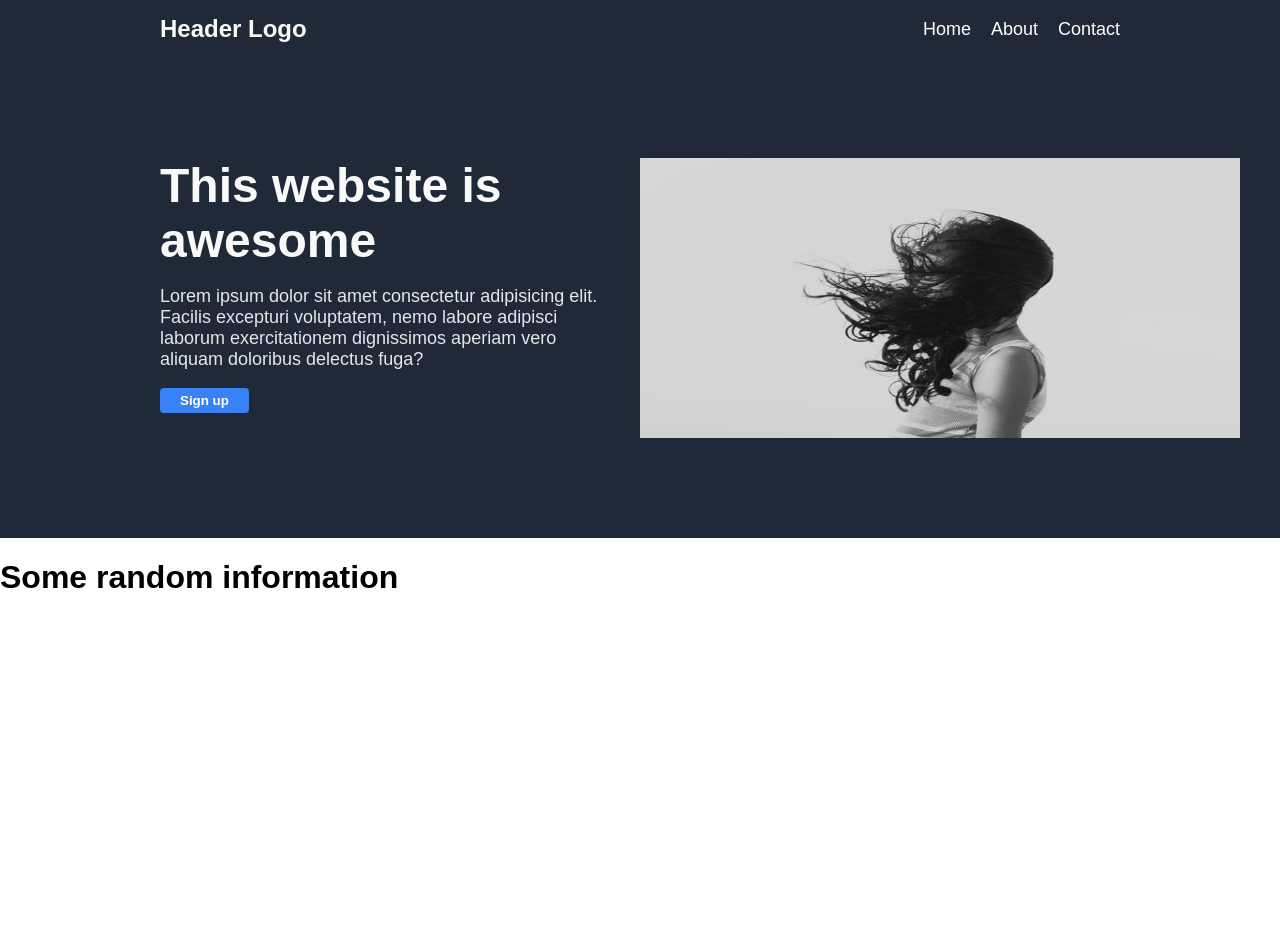
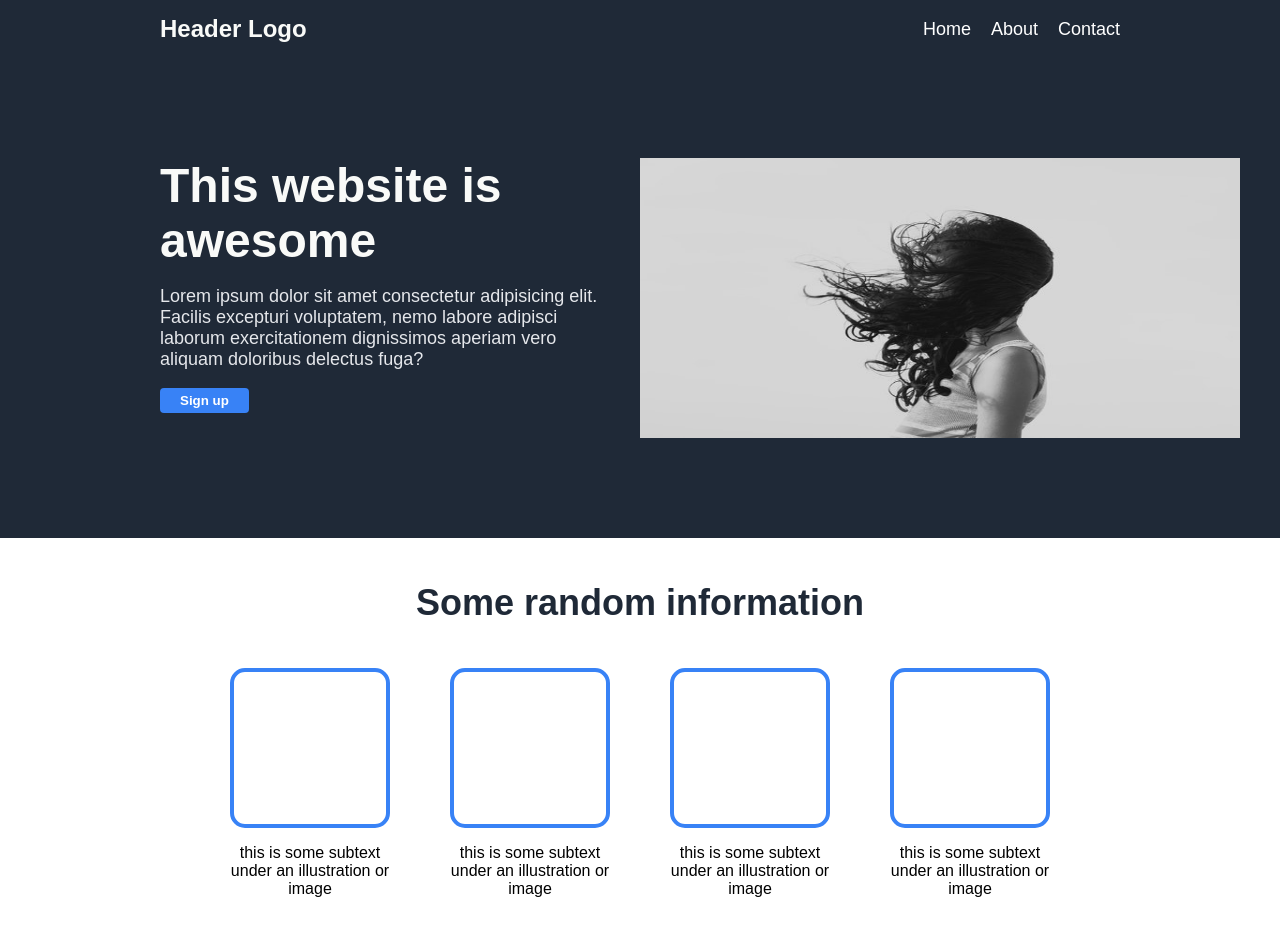
Before and after one commit to andishaa/landing-page, a plain HTML site: page index.html in a window 1280 px wide. Before the commit the page ends 800 px from the top, so only its background shows below. Drawn offline with Linux system fonts and the light colour scheme.

Commit message:
Added the info section with thumbnail

```diff
--- a/index.html
+++ b/index.html
@@ -33,12 +33,27 @@
             </div>
         </div>
     </div>
-    <div class="thumb-section">
-        <div class="thumbnails">
+        <div class="info">
             <h1>Some random information</h1>
-            <div class="boxes"></div>
+            <div class="boxes">
+                <div class="box">
+                    <div class="box-image"></div>
+                    <p>this is some subtext under an illustration or image</p>
+                </div>
+                <div class="box">
+                    <div class="box-image"></div>
+                    <p>this is some subtext under an illustration or image</p>
+                </div>
+                <div class="box">
+                    <div class="box-image"></div>
+                    <p>this is some subtext under an illustration or image</p>
+                </div>
+                <div class="box">
+                    <div class="box-image"></div>
+                    <p>this is some subtext under an illustration or image</p>
+                </div>
+            </div>
         </div>
-    </div>
 </body>
 
 </html>
--- a/styles.css
+++ b/styles.css
@@ -5,7 +5,11 @@ body {
     flex-direction: column;
     margin: 0;
 }
-
+/*
+.content {
+    max-width: 960px;
+    margin: auto;
+} */
 .main {
     background-color: #1F2937;
     color: white;
@@ -76,3 +80,36 @@ a {
     font-weight: bold;
     padding: 5px 20px;
 }
+
+.info {
+    max-width: 960px;
+    margin-left: auto;
+    margin-right: auto;
+    margin-bottom: 100px;
+}
+
+.info h1 {
+    text-align: center;
+    font-size: 36px;
+    color: #1F2937;
+    padding: 20px 0px;
+}
+
+.boxes {
+    display: flex;
+    gap: 60px;
+    justify-content: center;
+    text-align: center;
+}
+
+.box {
+    width: 160px;
+}
+
+.box-image {
+    box-sizing: border-box;
+    width: 160px;
+    height: 160px;
+    border: 4px solid #3882F6;
+    border-radius: 15px;
+}
```
